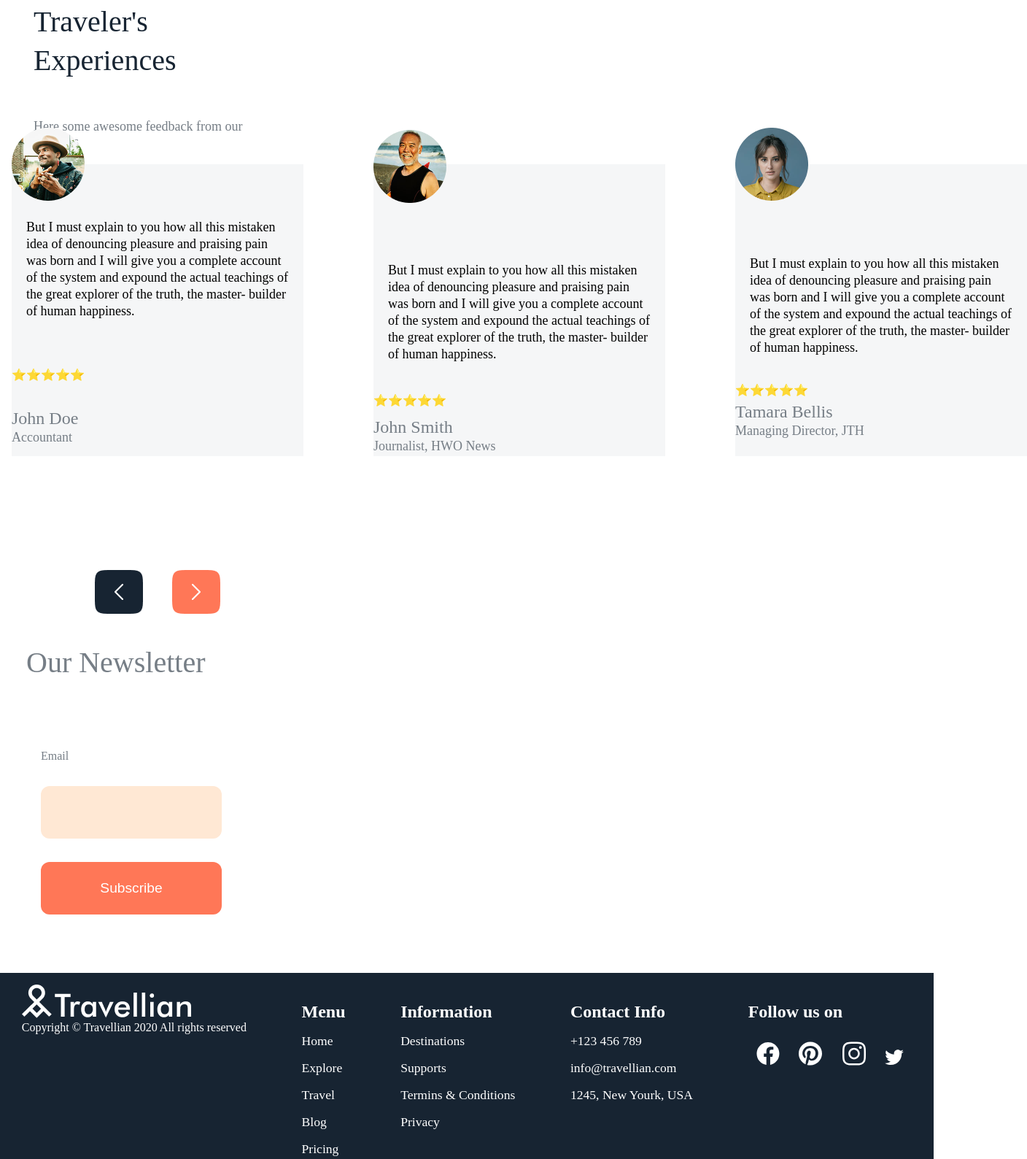
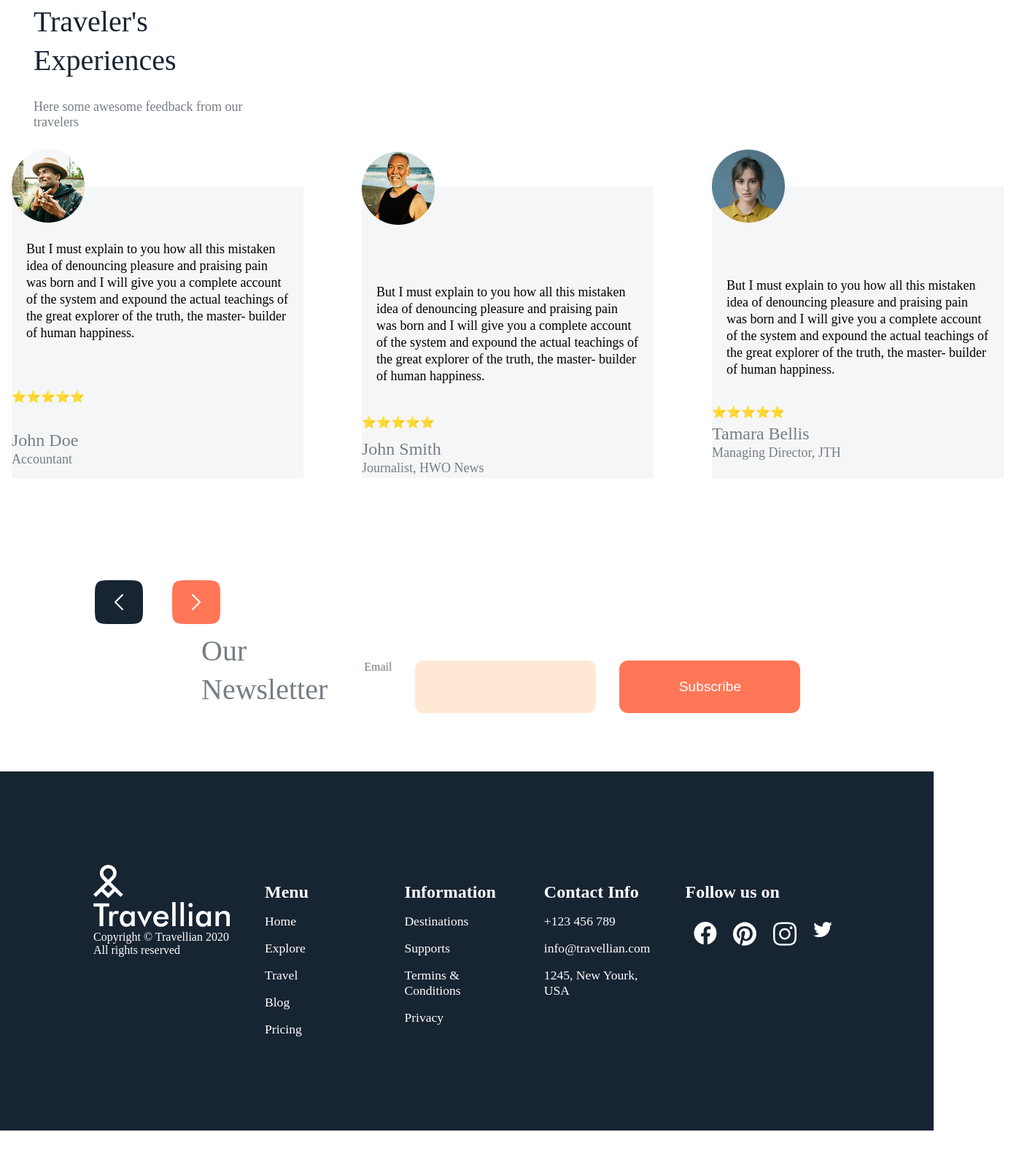
Before and after one commit to jbokyes/202301-W1CH5-Joaquin-Fernando, a website: page index.html in a window 1280 px wide. Shown: the part 3789-5377 px from the top of the page at 73% size, 1408 px wide, since content can reach past the window. After the commit the page ends 5338 px from the top, so only its background shows below. Drawn offline with Linux system fonts and the light colour scheme.

Commit message:
add final changes with grid to css

```diff
--- a/index.html
+++ b/index.html
@@ -287,14 +287,12 @@
       </div>
     </section>
     <section class="newsletter">
-      <div>
       <h2 class="newsletter__title">Our Newsletter</h2>
       <form action="" class="newsletter-form">
         <p class="newsletter-form__label">Email</p>
         <input class="newsletter-form__input" type="text">
         <button class="newsletter-form__subscribe" type="submit">Subscribe</button>
       </form>
-      </div>
     </section>
   </main>
   <footer class="footer">
@@ -332,7 +330,7 @@
     </div>
     <div class="footer-socials">
       <h6 class="footer-socials__follow">Follow us on</h6>
-      <div>
+      <div class="footer-socials__icons">
         <img class="footer-socials__icon" src="images/Vector.svg" alt="">
         <img class="footer-socials__icon" src="images/_x31_4.Pinterest.svg" alt="">
         <img class="footer-socials__icon" src="images/Vector-1.svg" alt="">
--- a/sass/style.scss
+++ b/sass/style.scss
@@ -480,7 +480,7 @@ main {
   flex-direction: column;
   align-items: flex-start;
   padding: 0px;
-  gap: 32px;
+  gap: 0.3rem;
   width: 288px;
   height: 222px;
   margin-left: 30px;
@@ -502,18 +502,15 @@ main {
     font-size: 18px;
     line-height: 21px;
     color: #767e86;
-    flex: none;
-    order: 1;
-    align-self: stretch;
-    flex-grow: 0;
   }
 }
 .travelers {
   position: relative;
+  bottom: -30px;
   @media screen and (min-width: 700px) {
     display: grid;
     grid-template-columns: 1fr 1fr 1fr;
-    gap: 6rem;
+    gap: 5rem;
     &__avatar2 {
       width: 100px;
       height: 100px;
@@ -540,6 +537,7 @@ main {
       }
     }
     .travelers-container1 {
+      position: relative;
       display: initial;
       width: 25rem;
       display: flex;
@@ -631,6 +629,13 @@ main {
   flex-direction: column;
   padding: 40px 20px;
   gap: 30px;
+  @media screen and (min-width: 700px) {
+    display: flex;
+    flex-direction: row;
+    width: 50%;
+    margin-left: 15rem;
+    bottom: 60px;
+  }
   &__title {
     width: 248px;
     height: 106px;
@@ -640,10 +645,6 @@ main {
     font-size: 40px;
     line-height: 53px;
     color: #767e86;
-    flex: none;
-    order: 0;
-    align-self: stretch;
-    flex-grow: 0;
   }
 }
 .newsletter-form {
@@ -653,6 +654,10 @@ main {
   width: fit-content;
   gap: 32px;
   padding: 40px 20px;
+  @media screen and (min-width: 700px) {
+    display: flex;
+    flex-direction: row;
+  }
   &__label {
     color: #767e86;
   }
@@ -674,10 +679,15 @@ main {
   }
 }
 .footer {
+  position: relative;
   background: #172432;
   display: flex;
   flex-direction: column;
   padding-left: 2rem;
+  width: 100%;
+  @media screen and (min-width: 700px) {
+    width: 100%;
+  }
 }
 .footer-title {
   &__copyright {
@@ -797,7 +807,7 @@ main {
   }
   .form {
     flex-direction: row;
-    width: 76rem;
+    width: 100%;
     justify-content: center;
   }
   .inner-form {
@@ -938,11 +948,21 @@ main {
     }
   }
   .footer {
-    display: flex;
-    flex-direction: row;
+    display: grid;
+    grid-template-columns: 1fr 1fr 1fr 1fr 1fr;
     justify-content: space-around;
     gap: 3rem;
     padding: 1rem 1rem 1rem 1rem;
     margin: 0;
+    padding: 8rem;
+  }
+  .footer-title {
+    justify-self: start;
+  }
+  .footer-socials {
+    &__icons {
+      display: grid;
+      grid-template-columns: 1fr 1fr 1fr 1fr;
+    }
   }
 }
```
Also changed, not shown: css/style.css, 1 other file. Lines whose indentation alone changed are shown as unchanged.
